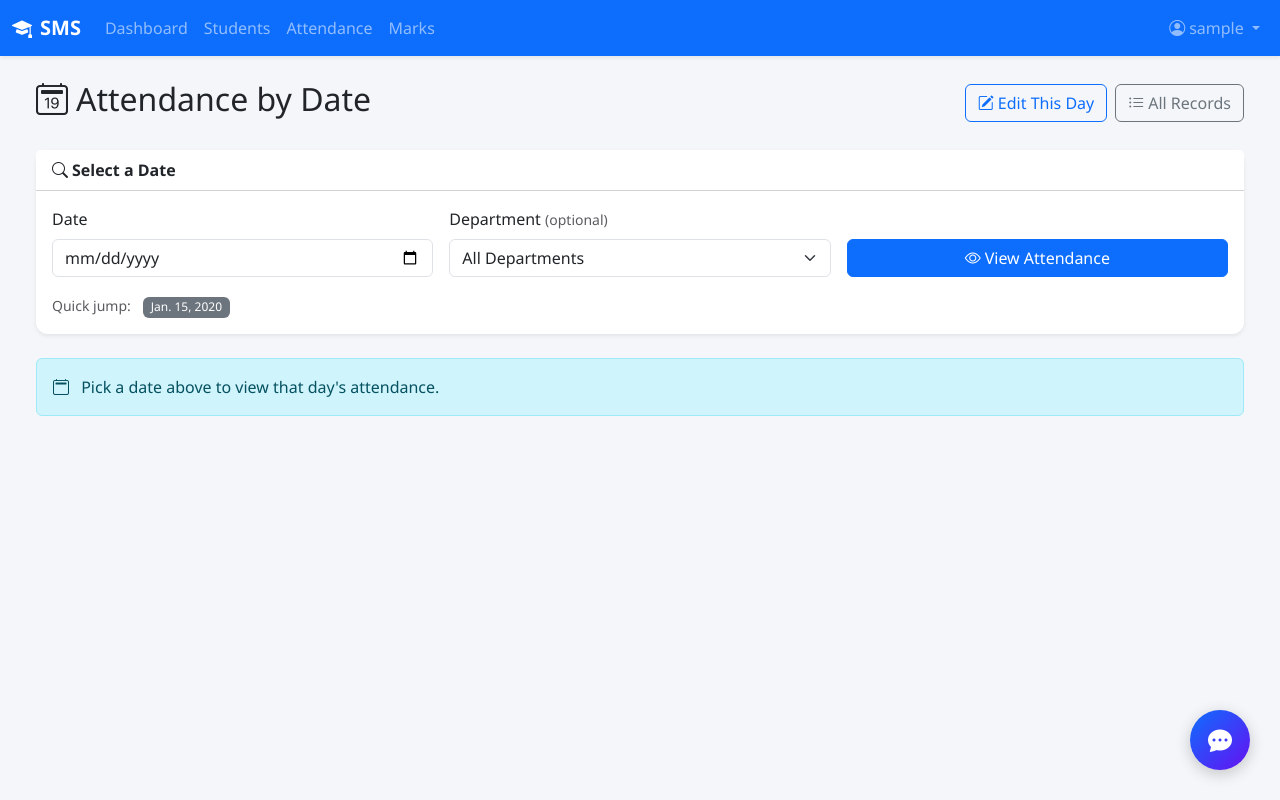
After one commit to syed-saif-ahamad/student-management, a Django app: page /attendance/by-date/ in a window 1280 px wide. The commit adds this page. Run offline with Django 5.2, Linux system fonts and the light colour scheme; a user stored in the database is signed in; tables that the repository leaves empty hold one stand-in row (values such as "Sample post").

Commit message:
Add attendance view-by-date feature with stats, department breakdown and day report

```diff
--- /dev/null
+++ b/attendance/templates/attendance/attendance_by_date.html
@@ -0,0 +1,259 @@
+{% extends 'base.html' %}
+
+{% block title %}Attendance by Date - SMS{% endblock %}
+
+{% block content %}
+<div class="container-fluid px-4">
+
+    <div class="d-flex justify-content-between align-items-center mb-4">
+        <h2><i class="bi bi-calendar2-date me-2"></i>Attendance by Date</h2>
+        <div class="d-flex gap-2">
+            <a href="{% url 'attendance:bulk' %}{% if selected_date %}?date={{ selected_date }}{% endif %}"
+               class="btn btn-outline-primary">
+                <i class="bi bi-pencil-square me-1"></i>Edit This Day
+            </a>
+            <a href="{% url 'attendance:list' %}" class="btn btn-outline-secondary">
+                <i class="bi bi-list-ul me-1"></i>All Records
+            </a>
+        </div>
+    </div>
+
+    <!-- Date & department picker -->
+    <div class="card shadow-sm mb-4">
+        <div class="card-header bg-white fw-semibold">
+            <i class="bi bi-search me-1"></i>Select a Date
+        </div>
+        <div class="card-body">
+            <form method="get" class="row g-3 align-items-end">
+                <div class="col-md-4">
+                    <label class="form-label">Date</label>
+                    <input type="date" name="date" class="form-control"
+                           value="{{ selected_date|default:'' }}"
+                           max="{% now 'Y-m-d' %}">
+                </div>
+                <div class="col-md-4">
+                    <label class="form-label">Department <span class="text-muted small">(optional)</span></label>
+                    <select name="department" class="form-select">
+                        <option value="">All Departments</option>
+                        {% for dept in departments %}
+                        <option value="{{ dept }}" {% if dept_filter == dept %}selected{% endif %}>
+                            {{ dept }}
+                        </option>
+                        {% endfor %}
+                    </select>
+                </div>
+                <div class="col-md-4">
+                    <button type="submit" class="btn btn-primary w-100">
+                        <i class="bi bi-eye me-1"></i>View Attendance
+                    </button>
+                </div>
+            </form>
+
+            {% if available_dates %}
+            <div class="mt-3">
+                <span class="text-muted small me-2">Quick jump:</span>
+                {% for d in available_dates|slice:":10" %}
+                <a href="?date={{ d }}{% if dept_filter %}&department={{ dept_filter }}{% endif %}"
+                   class="badge text-decoration-none me-1
+                          {% if d|date:'Y-m-d' == selected_date %}bg-primary{% else %}bg-secondary{% endif %}">
+                    {{ d }}
+                </a>
+                {% endfor %}
+            </div>
+            {% endif %}
+        </div>
+    </div>
+
+    {% if selected_date and rows %}
+
+    <!-- Summary stat cards -->
+    <div class="row g-3 mb-4">
+        <div class="col-6 col-md-3">
+            <div class="card shadow-sm border-start border-primary border-4">
+                <div class="card-body py-3">
+                    <div class="text-muted small text-uppercase">Total Students</div>
+                    <div class="fs-3 fw-bold">{{ stats.total }}</div>
+                </div>
+            </div>
+        </div>
+        <div class="col-6 col-md-3">
+            <div class="card shadow-sm border-start border-success border-4">
+                <div class="card-body py-3">
+                    <div class="text-muted small text-uppercase">Present</div>
+                    <div class="fs-3 fw-bold text-success">{{ stats.present }}</div>
+                </div>
+            </div>
+        </div>
+        <div class="col-6 col-md-3">
+            <div class="card shadow-sm border-start border-danger border-4">
+                <div class="card-body py-3">
+                    <div class="text-muted small text-uppercase">Absent</div>
+                    <div class="fs-3 fw-bold text-danger">{{ stats.absent }}</div>
+                </div>
+            </div>
+        </div>
+        <div class="col-6 col-md-3">
+            <div class="card shadow-sm border-start border-warning border-4">
+                <div class="card-body py-3">
+                    <div class="text-muted small text-uppercase">Late</div>
+                    <div class="fs-3 fw-bold text-warning">{{ stats.late }}</div>
+                </div>
+            </div>
+        </div>
+    </div>
+
+    <!-- Attendance % bar -->
+    <div class="card shadow-sm mb-4">
+        <div class="card-body py-3">
+            <div class="d-flex justify-content-between mb-1">
+                <span class="fw-semibold">Attendance Rate on {{ selected_date }}</span>
+                <span class="fw-bold
+                    {% if stats.attendance_pct >= 75 %}text-success
+                    {% elif stats.attendance_pct >= 50 %}text-warning
+                    {% else %}text-danger{% endif %}">
+                    {{ stats.attendance_pct }}%
+                </span>
+            </div>
+            <div class="progress" style="height: 12px;">
+                <div class="progress-bar bg-success"
+                     style="width: {{ stats.present }}%"
+                     title="Present: {{ stats.present }}"></div>
+                <div class="progress-bar bg-warning"
+                     style="width: {{ stats.late }}%"
+                     title="Late: {{ stats.late }}"></div>
+                <div class="progress-bar bg-danger"
+                     style="width: {{ stats.absent }}%"
+                     title="Absent: {{ stats.absent }}"></div>
+            </div>
+            <div class="d-flex gap-3 mt-2 small text-muted">
+                <span><span class="badge bg-success me-1">&nbsp;</span>Present</span>
+                <span><span class="badge bg-warning me-1">&nbsp;</span>Late</span>
+                <span><span class="badge bg-danger me-1">&nbsp;</span>Absent</span>
+                {% if stats.no_record %}<span class="text-warning"><i class="bi bi-exclamation-circle me-1"></i>{{ stats.no_record }} student(s) not marked</span>{% endif %}
+            </div>
+        </div>
+    </div>
+
+    <!-- Department breakdown -->
+    {% if dept_stats %}
+    <div class="card shadow-sm mb-4">
+        <div class="card-header bg-white fw-semibold">
+            <i class="bi bi-building me-1"></i>Department Breakdown
+        </div>
+        <div class="table-responsive">
+            <table class="table table-sm mb-0">
+                <thead class="table-light">
+                    <tr>
+                        <th>Department</th>
+                        <th class="text-success">Present</th>
+                        <th class="text-warning">Late</th>
+                        <th class="text-danger">Absent</th>
+                        <th>Total</th>
+                        <th>Rate</th>
+                        <th></th>
+                    </tr>
+                </thead>
+                <tbody>
+                    {% for dept, ds in dept_stats.items %}
+                    <tr>
+                        <td class="fw-semibold">{{ dept }}</td>
+                        <td class="text-success">{{ ds.present }}</td>
+                        <td class="text-warning">{{ ds.late }}</td>
+                        <td class="text-danger">{{ ds.absent }}</td>
+                        <td>{{ ds.total }}</td>
+                        <td>
+                            {% if ds.total > 0 %}
+                                {% widthratio ds.present|add:ds.late ds.total 100 %}%
+                            {% else %}—{% endif %}
+                        </td>
+                        <td>
+                            <a href="?date={{ selected_date }}&department={{ dept }}"
+                               class="btn btn-sm btn-outline-secondary py-0">
+                                View
+                            </a>
+                        </td>
+                    </tr>
+                    {% endfor %}
+                </tbody>
+            </table>
+        </div>
+    </div>
+    {% endif %}
+
+    <!-- Student records table -->
+    <div class="card shadow-sm">
+        <div class="card-header bg-white d-flex justify-content-between align-items-center">
+            <span class="fw-semibold">
+                <i class="bi bi-person-lines-fill me-1"></i>
+                Students — {{ selected_date }}
+                {% if dept_filter %}<span class="badge bg-secondary ms-2">{{ dept_filter }}</span>{% endif %}
+            </span>
+            <span class="badge bg-primary">{{ rows|length }} student(s)</span>
+        </div>
+        <div class="table-responsive">
+            <table class="table table-hover mb-0 align-middle">
+                <thead class="table-light">
+                    <tr>
+                        <th>#</th>
+                        <th>Roll No</th>
+                        <th>Name</th>
+                        <th>Department</th>
+                        <th>Year</th>
+                        <th>Status</th>
+                        <th>Action</th>
+                    </tr>
+                </thead>
+                <tbody>
+                    {% for row in rows %}
+                    <tr class="
+                        {% if row.status == 'Present' %}table-success
+                        {% elif row.status == 'Absent' %}table-danger
+                        {% elif row.status == 'Late' %}table-warning
+                        {% else %}table-secondary{% endif %}">
+                        <td class="text-muted">{{ forloop.counter }}</td>
+                        <td><span class="badge bg-secondary">{{ row.student.roll_no }}</span></td>
+                        <td class="fw-semibold">{{ row.student.name }}</td>
+                        <td>{{ row.student.department }}</td>
+                        <td>Year {{ row.student.year }}</td>
+                        <td>
+                            {% if row.status == 'Present' %}
+                                <span class="badge bg-success"><i class="bi bi-check-circle me-1"></i>Present</span>
+                            {% elif row.status == 'Absent' %}
+                                <span class="badge bg-danger"><i class="bi bi-x-circle me-1"></i>Absent</span>
+                            {% elif row.status == 'Late' %}
+                                <span class="badge bg-warning text-dark"><i class="bi bi-clock me-1"></i>Late</span>
+                            {% else %}
+                                <span class="badge bg-secondary"><i class="bi bi-dash-circle me-1"></i>Not Marked</span>
+                            {% endif %}
+                        </td>
+                        <td>
+                            {% if row.record %}
+                                <a href="{% url 'attendance:update' row.record.pk %}"
+                                   class="btn btn-sm btn-outline-warning py-0">Edit</a>
+                            {% else %}
+                                <a href="{% url 'attendance:bulk' %}?date={{ selected_date }}"
+                                   class="btn btn-sm btn-outline-primary py-0">Mark</a>
+                            {% endif %}
+                        </td>
+                    </tr>
+                    {% endfor %}
+                </tbody>
+            </table>
+        </div>
+    </div>
+
+    {% elif selected_date and not rows %}
+    <div class="alert alert-warning">
+        <i class="bi bi-exclamation-triangle me-2"></i>
+        No students found{% if dept_filter %} in <strong>{{ dept_filter }}</strong>{% endif %}.
+    </div>
+
+    {% elif not selected_date %}
+    <div class="alert alert-info">
+        <i class="bi bi-calendar2 me-2"></i>
+        Pick a date above to view that day's attendance.
+    </div>
+    {% endif %}
+
+</div>
+{% endblock %}
--- a/attendance/urls.py
+++ b/attendance/urls.py
@@ -6,6 +6,7 @@ app_name = 'attendance'
 
 urlpatterns = [
     path('', views.attendance_list, name='list'),
+    path('by-date/', views.attendance_by_date, name='by_date'),
     path('bulk/', views.bulk_attendance, name='bulk'),
     path('add/', views.attendance_create, name='create'),
     path('<int:pk>/edit/', views.attendance_update, name='update'),
--- a/attendance/views.py
+++ b/attendance/views.py
@@ -49,6 +49,90 @@ def attendance_list(request):
 
 
 @faculty_required
+def attendance_by_date(request):
+    """
+    Dedicated date-view: faculty picks a date and sees every student's
+    attendance for that day — including students with no record yet.
+    Shows Present / Absent / Late counts and per-department breakdown.
+    """
+    selected_date = request.GET.get('date', '')
+    dept_filter   = request.GET.get('department', '')
+
+    # All distinct dates that have records — used to populate a "jump to date" list
+    available_dates = (
+        Attendance.objects
+        .values_list('date', flat=True)
+        .distinct()
+        .order_by('-date')
+    )
+
+    departments = (
+        Student.objects
+        .values_list('department', flat=True)
+        .distinct()
+        .order_by('department')
+    )
+
+    rows = []
+    stats = {'present': 0, 'absent': 0, 'late': 0, 'total': 0, 'no_record': 0}
+    dept_stats = {}           # {dept: {present, absent, late, total}}
+
+    if selected_date:
+        students_qs = Student.objects.all().order_by('department', 'roll_no')
+        if dept_filter:
+            students_qs = students_qs.filter(department=dept_filter)
+
+        # Fetch all attendance for the selected date in one DB hit
+        att_map = {
+            rec.student_id: rec
+            for rec in Attendance.objects.filter(date=selected_date, student__in=students_qs)
+        }
+
+        for student in students_qs:
+            rec = att_map.get(student.pk)
+            status = rec.status if rec else None
+            rows.append({
+                'student': student,
+                'record':  rec,
+                'status':  status,
+            })
+
+            # aggregate stats
+            stats['total'] += 1
+            dept = student.department
+            dept_stats.setdefault(dept, {'present': 0, 'absent': 0, 'late': 0, 'total': 0})
+            dept_stats[dept]['total'] += 1
+
+            if status == Attendance.STATUS_PRESENT:
+                stats['present'] += 1
+                dept_stats[dept]['present'] += 1
+            elif status == Attendance.STATUS_ABSENT:
+                stats['absent'] += 1
+                dept_stats[dept]['absent'] += 1
+            elif status == Attendance.STATUS_LATE:
+                stats['late'] += 1
+                dept_stats[dept]['late'] += 1
+            else:
+                stats['no_record'] += 1
+
+        # attendance % for the day (present+late / students with a record)
+        marked = stats['present'] + stats['absent'] + stats['late']
+        stats['attendance_pct'] = (
+            round((stats['present'] + stats['late']) / marked * 100, 1) if marked else 0
+        )
+
+    return render(request, 'attendance/attendance_by_date.html', {
+        'rows':            rows,
+        'stats':           stats,
+        'dept_stats':      dept_stats,
+        'selected_date':   selected_date,
+        'dept_filter':     dept_filter,
+        'available_dates': available_dates,
+        'departments':     departments,
+    })
+
+
+@faculty_required
 def bulk_attendance(request):
     """
     Single-page bulk attendance marking.
@@ -76,7 +160,6 @@ def bulk_attendance(request):
             messages.error(request, 'No date supplied.')
             return redirect('attendance:bulk')
 
-        from datetime import date as date_type
         try:
             from datetime import datetime
             att_date = datetime.strptime(att_date_str, '%Y-%m-%d').date()
@@ -95,7 +178,7 @@ def bulk_attendance(request):
             if status_value not in [Attendance.STATUS_PRESENT,
                                     Attendance.STATUS_ABSENT,
                                     Attendance.STATUS_LATE]:
-                continue  # skip if no value submitted for this student
+                continue
 
             obj, created = Attendance.objects.get_or_create(
                 student=student,
@@ -117,7 +200,6 @@ def bulk_attendance(request):
         if selected_dept:
             students_qs = students_qs.filter(department=selected_dept)
 
-        # pre-fetch existing records for that date in one query
         existing = {
             rec.student_id: rec.status
             for rec in Attendance.objects.filter(date=selected_date, student__in=students_qs)
@@ -183,8 +265,6 @@ def my_attendance(request):
     records = Attendance.objects.filter(student=student).order_by('-date')
     percentage = calculate_attendance_percentage(student)
 
-    # month-wise summary
-    from itertools import groupby
     monthly = {}
     for rec in records:
         key = rec.date.strftime('%B %Y')
```
Also changed, not shown: attendance/templates/attendance/attendance_list.html (+14 -0 lines).
